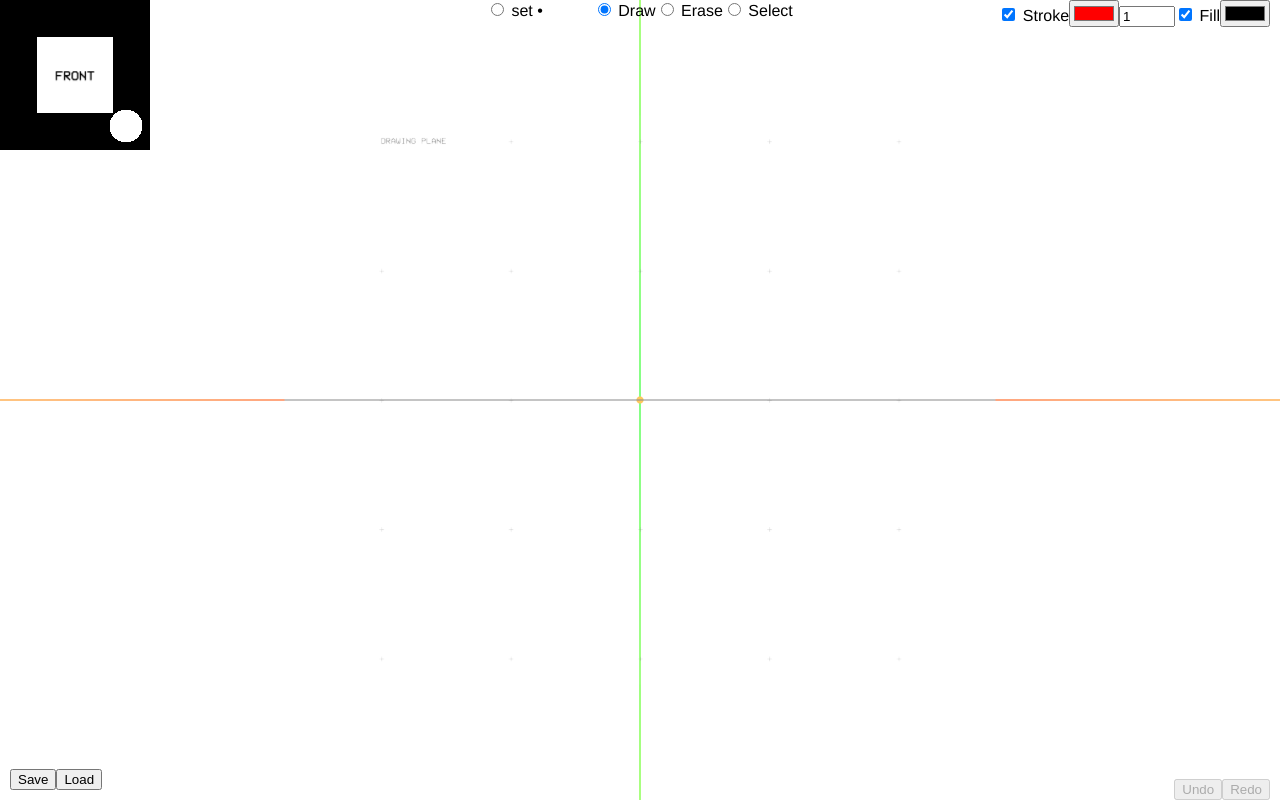
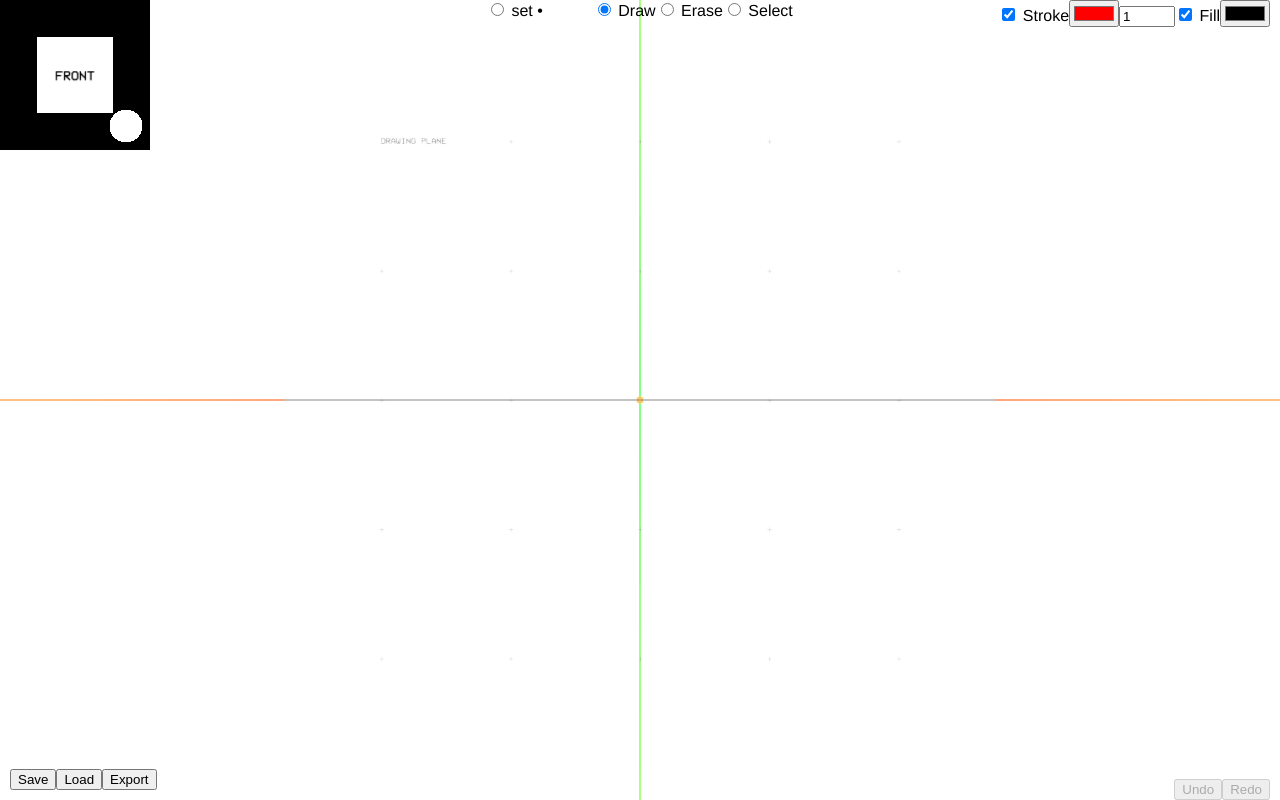
Before and after one commit to barese17/Penzil, a Vue app: page / in a window 1280 px wide. Built offline with nearby package versions, Linux system fonts and the light colour scheme; what undo-manager would draw is missing.

Commit message:
Fixed the ability to undo on import (and many other places)

```diff
--- /dev/null
+++ b/src/components/Export.vue
@@ -0,0 +1,64 @@
+<template>
+  <button @click="exportToGp">Export</button>
+</template>
+
+<script>
+import * as THREE from "three";
+// import { draw } from "./draw.js";
+import { scene } from "../App.vue";
+
+export default {
+  name: "Import",
+  props: {},
+  data() {
+    return {};
+  },
+  methods: {
+    exportToGp: function () {
+      const json = [];
+      scene.children.forEach((obj) => {
+        //check if it's a line, if it's in the right layer and that we don't already have its original
+        if (
+          obj.geometry &&
+          obj.geometry.type == "MeshLine" &&
+          obj.layers.mask == 2
+        ) {
+          let line = {};
+
+          let geometry = obj.geometry.clone();
+          geometry.applyMatrix(obj.matrix);
+
+          line.vertices = Array.from(geometry.attributes.position.array);
+          line.stroke = obj.userData.stroke;
+          line.fill = obj.userData.fill;
+          line.mirrorOn = false;
+          line.position = new THREE.Vector3(0, 0, 0);
+          line.quaternion = new THREE.Quaternion(0, 0, 0, 1);
+          line.scale = new THREE.Vector3(1, 1, 1);
+          line.matrix = obj.matrix;
+          json.push(line);
+        }
+      });
+      console.log(json);
+
+      var dataStr =
+        "data:text/json;charset=utf-8," +
+        encodeURIComponent(JSON.stringify(json));
+
+      var filename = prompt("Enter filename", "gp_");
+
+      if (filename != null) {
+        var el = document.createElement("a");
+        el.setAttribute("href", dataStr);
+        el.setAttribute("download", filename + ".json");
+        el.click();
+      }
+    },
+  },
+  watch: {},
+  mounted() {},
+};
+</script>
+
+<style scoped>
+</style>
--- a/src/components/Menu.vue
+++ b/src/components/Menu.vue
@@ -2,12 +2,14 @@
   <div>
     <Save />
     <Load />
+    <Export />
   </div>
 </template>
 
 <script>
 import Save from "./Save.vue";
 import Load from "./Load.vue";
+import Export from "./Export.vue";
 
 export default {
   name: "Import",
@@ -15,6 +17,7 @@ export default {
   components: {
     Load,
     Save,
+    Export,
   },
   data() {
     return {};
--- a/src/components/draw.js
+++ b/src/components/draw.js
@@ -98,7 +98,7 @@ let draw = {
         move(x, y, z, force, unproject) {
             this.addVertex(x, y, z, force, unproject)
         }
-        end(mirrorOn) {
+        end_internal(mirrorOn) {
             scene.add(this.mesh);
             drawingScene.clear();
             renderer.autoClear = true;
@@ -144,8 +144,10 @@ let draw = {
             this.fillGeometry.setIndex(triangles);
             this.fillGeometry.computeBoundingSphere();
             renderer.render(scene, camera);
+        }
+        end(mirrorOn) {
 
-            console.log(this.mesh.uuid)
+            this.end_internal(mirrorOn);
 
             let uuid = this.uuid;
             let vertices = this.geometry.attributes.position.array;
@@ -350,6 +352,9 @@ let draw = {
     onEnd: function (mirrorOn) {
         this.l.end(mirrorOn);
     },
+    onEnd_internal: function (mirrorOn) {
+        this.l.end_internal(mirrorOn);
+    },
     onCancel: function () {
         this.l ? this.l.cancel() : null;
     },
@@ -366,7 +371,7 @@ let draw = {
         renderer.clearDepth();
         renderer.render(drawingScene, camera);
         if (uuid) { this.l.mesh.uuid = uuid; }
-        this.onEnd(mirrorOn);
+        this.onEnd_internal(mirrorOn);
         if (matrix) {
             this.l.mesh.applyMatrix4(matrix)
         }
```
